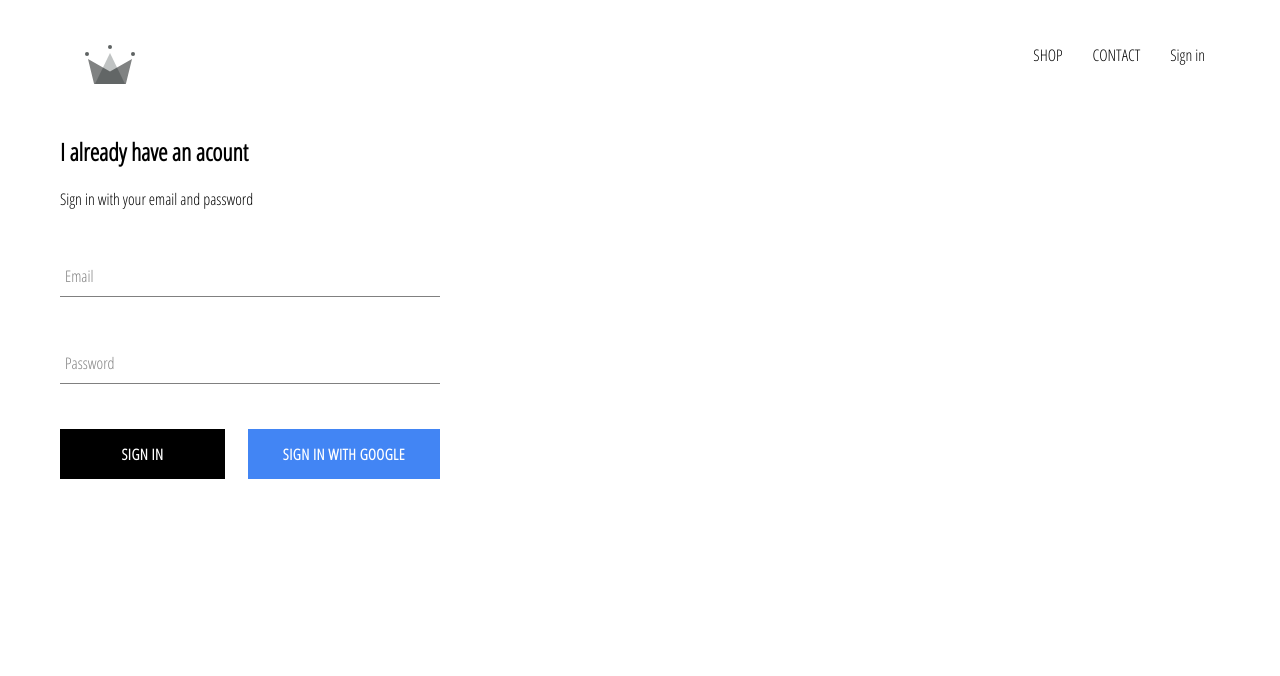
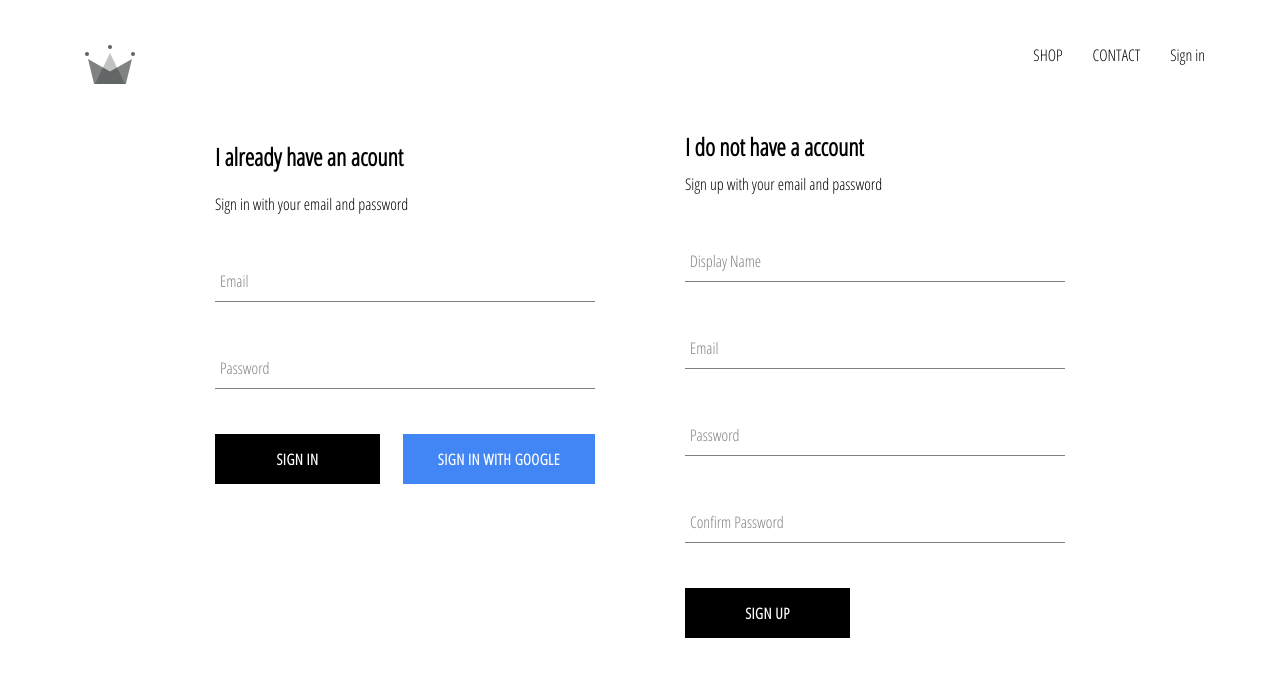
Before and after one commit to josteinjhauge/ecommerce_react, a React (Create React App) app: page /signin in a window 1280 px wide. Shown: the top 676 px of the page. Built offline with nearby package versions, Linux system fonts and the light colour scheme; no server answers.

Commit message:
firestore and storing autheticated users

```diff
--- /dev/null
+++ b/src/components/sign-up/sign-up.jsx
@@ -0,0 +1,95 @@
+import React, { Component } from 'react';
+import FormInput from '../form-input/form-input';
+import CustomButton from '../custom-button/custom-button';
+import {auth, createUserProfileDocument} from '../../firebase/firebase.utils';
+
+import './sign-up.scss';
+
+class SignUp extends Component {
+    constructor(props) {
+        super(props);
+        this.state = {
+            displayName: '',
+            email: '',
+            password: '',
+            confirmPassword: ''
+        }
+    }
+
+    handleSubmit = async event => {
+        event.preventDefault();
+
+        const {displayName, email, password, confirmPassword} = this.state;
+
+        if (password !== confirmPassword) {
+            alert('passwords dont match');
+            return;
+        }
+        try {
+            const {user} = await auth.createUserWithEmailAndPassword(email, password);
+            await createUserProfileDocument(user, {displayName});
+            this.setState({
+                displayName: '',
+                email: '',
+                password: '',
+                confirmPassword: ''
+            });
+
+        } catch (error) {
+            console.error(error);
+        }
+    };
+
+    handleChange = event => {
+        const {name, value} = event.target;
+
+        this.setState({[name]: value});
+    };
+
+    render(){
+        const {displayName, email, password, confirmPassword} = this.state;
+        return(
+            <div className='sign-up'>
+                <h2 className='title'>I do not have a account</h2>
+                <span>Sign up with your email and password</span>
+                <form className='sign-up-form' onSubmit={this.handleSubmit}>
+                    <FormInput
+                        type='text'
+                        name='displayName'
+                        value={displayName}
+                        onChange={this.handleChange}
+                        label='Display Name'
+                        required
+                    />
+                    <FormInput
+                        type='email'
+                        name='email'
+                        value={email}
+                        onChange={this.handleChange}
+                        label='Email'
+                        required
+                    />
+                    <FormInput
+                        type='password'
+                        name='password'
+                        value={password}
+                        onChange={this.handleChange}
+                        label='Password'
+                        required
+                    />
+                    <FormInput
+                        type='password'
+                        name='confirmPassword'
+                        value={confirmPassword}
+                        onChange={this.handleChange}
+                        label='Confirm Password'
+                        required
+                    />
+                    <CustomButton type='submit'>SIGN UP</CustomButton>
+                </form>
+            </div>
+        )
+    }
+}
+
+export default SignUp;
--- /dev/null
+++ b/src/components/sign-up/sign-up.scss
@@ -0,0 +1,9 @@
+.sign-up {
+    display: flex;
+    flex-direction: column;
+    width: 380px;
+
+    .title {
+      margin: 10px 0;
+    }
+  }
--- a/src/pages/signIn/signInPage.jsx
+++ b/src/pages/signIn/signInPage.jsx
@@ -1,11 +1,13 @@
 import React from 'react';
 import './signInPage.scss';
 import SingIn from '../../components/sign-in/signInComponent';
+import SignUp from '../../components/sign-up/sign-up';
 
 
 const SignInPage = () => (
     <div className='sign-in-and-sign-up'>
         <SingIn />
+        <SignUp />
     </div>
 );
 
--- a/src/pages/signIn/signInPage.scss
+++ b/src/pages/signIn/signInPage.scss
@@ -0,0 +1,6 @@
+.sign-in-and-sign-up {
+    width: 850px;
+    display: flex;
+    justify-content: space-between;
+    margin: 30px auto;
+}
```
Also changed, not shown: 1 other file (tests, documents, lock files or other folders).
